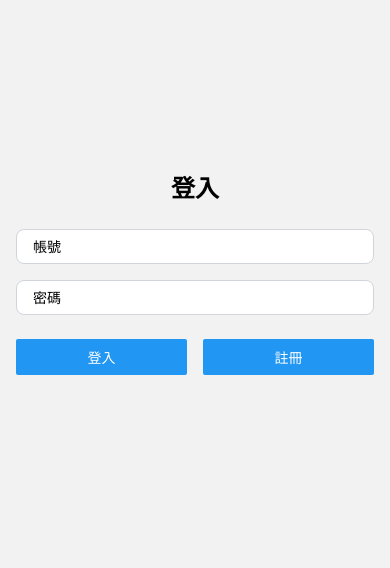
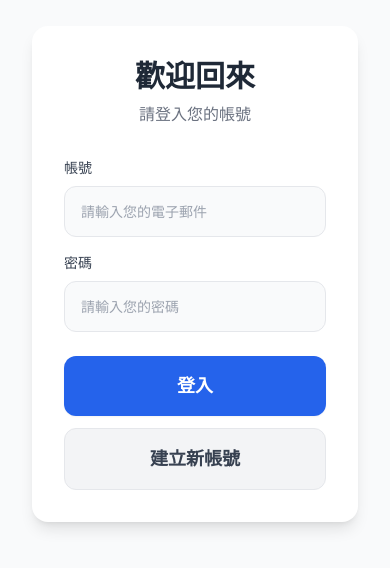
Before and after one commit to yii016999/tuan-fund, a React Native app: screen / in a window 390 px wide. Shown: the part 148-716 px from the top of the page. Built offline with nearby package versions, Linux system fonts and the light colour scheme; no server answers.

Commit message:
更新登入與註冊頁面使全App設計風格一致

```diff
--- a/src/features/auth/screens/LoginScreen.tsx
+++ b/src/features/auth/screens/LoginScreen.tsx
@@ -1,9 +1,9 @@
 import { AUTH_ROUTES } from '@/constants/routes';
-import { useLoginViewModel } from "@/features/auth/viewModel/useLoginViewModel";
+import { useLoginViewModel } from "@/features/auth/viewmodel/useLoginViewModel";
 import { AuthParamList, RootStackParamList } from '@/navigation/types';
 import { CompositeNavigationProp, useNavigation } from '@react-navigation/native';
 import { NativeStackNavigationProp } from '@react-navigation/native-stack';
-import { Button, Text, TextInput, View } from "react-native";
+import { Text, TextInput, TouchableOpacity, View } from "react-native";
 
 export default function LoginScreen() {
   const {
@@ -32,39 +32,69 @@ export default function LoginScreen() {
   }
 
   return (
-    <View className="flex-1 justify-center items-center px-4">
-      <Text className="text-2xl font-bold mb-6">登入</Text>
+    <View className="flex-1 bg-gray-50 justify-center px-6">
+      {/* 主要容器 */}
+      <View className="bg-white rounded-2xl shadow-lg p-8 mx-2">
+        {/* 標題 */}
+        <View className="items-center mb-8">
+          <Text className="text-3xl font-bold text-gray-800 mb-2">歡迎回來</Text>
+          <Text className="text-gray-500 text-base">請登入您的帳號</Text>
+        </View>
 
+        {/* 輸入框區域 */}
+        <View className="mb-6">
+          <View>
+            <Text className="text-gray-700 text-sm font-medium mb-2">帳號</Text>
             <TextInput
-        placeholder="帳號"
+              placeholder="請輸入您的電子郵件"
               value={username}
               onChangeText={setUsername}
-        className="w-full border border-gray-300 rounded-lg px-4 py-2 mb-4 bg-white"
+              className="w-full border border-gray-200 rounded-xl px-4 py-4 bg-gray-50 text-gray-800 focus:border-blue-500 focus:bg-white"
               keyboardType="email-address"
               autoCapitalize="none"
+              placeholderTextColor="#9CA3AF"
             />
+          </View>
 
+          <View className="mt-4">
+            <Text className="text-gray-700 text-sm font-medium mb-2">密碼</Text>
             <TextInput
-        placeholder="密碼"
+              placeholder="請輸入您的密碼"
               value={password}
               onChangeText={setPassword}
-        className="w-full border border-gray-300 rounded-lg px-4 py-2 mb-4 bg-white"
+              className="w-full border border-gray-200 rounded-xl px-4 py-4 bg-gray-50 text-gray-800 focus:border-blue-500 focus:bg-white"
               secureTextEntry
+              placeholderTextColor="#9CA3AF"
             />
-
-      <View className="w-full flex-row justify-between gap-4 mt-2">
-        <View className="flex-1">
-          {/* 登入按鈕 */}
-          <Button title="登入" onPress={onLoginPress} />
-        </View>
-        <View className="flex-1">
-          {/* 前往註冊頁 */}
-          <Button title="註冊" onPress={onRegisterPress} />
           </View>
         </View>
 
-      {/* 顯示錯誤訊息 */}
-      {error ? <Text className="text-red-500 text-sm mt-4">{error}</Text> : null}
+        {/* 錯誤訊息 */}
+        {error && (
+          <View className="bg-red-50 border border-red-200 rounded-lg p-3 mb-6">
+            <Text className="text-red-600 text-sm text-center">{error}</Text>
+          </View>
+        )}
+
+        {/* 按鈕區域 */}
+        <View>
+          {/* 登入按鈕 */}
+          <TouchableOpacity
+            onPress={onLoginPress}
+            className="bg-blue-600 rounded-xl py-4 shadow-sm active:bg-blue-700"
+          >
+            <Text className="text-white text-center font-semibold text-lg">登入</Text>
+          </TouchableOpacity>
+
+          {/* 註冊按鈕 */}
+          <TouchableOpacity
+            onPress={onRegisterPress}
+            className="bg-gray-100 border border-gray-200 rounded-xl py-4 active:bg-gray-200 mt-3"
+          >
+            <Text className="text-gray-700 text-center font-semibold text-lg">建立新帳號</Text>
+          </TouchableOpacity>
+        </View>
+      </View>
     </View>
   )
 }
--- a/src/features/auth/screens/RegisterScreen.tsx
+++ b/src/features/auth/screens/RegisterScreen.tsx
@@ -1,10 +1,10 @@
 import { AUTH_ROUTES } from "@/constants/routes"
 import { REGISTER } from "@/constants/string"
-import { useRegisterViewModel } from "@/features/auth/viewModel/useRegisterViewModel"
+import { useRegisterViewModel } from "@/features/auth/viewmodel/useRegisterViewModel"
 import { AuthParamList } from '@/navigation/types'
 import { useNavigation } from '@react-navigation/native'
 import { NativeStackNavigationProp } from '@react-navigation/native-stack'
-import { Button, Text, TextInput, View } from "react-native"
+import { Text, TextInput, TouchableOpacity, View } from "react-native"
 
 export default function RegisterScreen() {
     const {
@@ -32,50 +32,82 @@ export default function RegisterScreen() {
     }
 
     return (
-        <View className="flex-1 justify-center items-center px-4">
-            <Text className="text-2xl font-bold mb-6">{REGISTER.TITLE}</Text>
+        <View className="flex-1 bg-gray-50 justify-center px-6">
+            {/* 主要容器 */}
+            <View className="bg-white rounded-2xl shadow-lg p-8 mx-2">
+                {/* 標題 */}
+                <View className="items-center mb-8">
+                    <Text className="text-3xl font-bold text-gray-800 mb-2">建立帳號</Text>
+                    <Text className="text-gray-500 text-base">請填寫您的資料</Text>
+                </View>
 
+                {/* 輸入框區域 */}
+                <View className="mb-6">
+                    <View>
+                        <Text className="text-gray-700 text-sm font-medium mb-2">顯示名稱</Text>
                         <TextInput
-                placeholder={REGISTER.DISPLAY_NAME}
+                            placeholder="請輸入您的顯示名稱"
                             value={displayName}
                             onChangeText={setDisplayName}
-                className="w-full border border-gray-300 rounded-lg px-4 py-2 mb-4 bg-white"
+                            className="w-full border border-gray-200 rounded-xl px-4 py-4 bg-gray-50 text-gray-800 focus:border-blue-500 focus:bg-white"
                             keyboardType="default"
                             autoCapitalize="none"
+                            placeholderTextColor="#9CA3AF"
                         />
+                    </View>
 
+                    <View className="mt-4">
+                        <Text className="text-gray-700 text-sm font-medium mb-2">帳號</Text>
                         <TextInput
-                placeholder={REGISTER.USERNAME}
+                            placeholder="請輸入您的帳號"
                             value={username}
                             onChangeText={setUsername}
-                className="w-full border border-gray-300 rounded-lg px-4 py-2 mb-4 bg-white"
+                            className="w-full border border-gray-200 rounded-xl px-4 py-4 bg-gray-50 text-gray-800 focus:border-blue-500 focus:bg-white"
                             keyboardType="default"
                             autoCapitalize="none"
+                            placeholderTextColor="#9CA3AF"
                         />
+                    </View>
 
+                    <View className="mt-4">
+                        <Text className="text-gray-700 text-sm font-medium mb-2">密碼</Text>
                         <TextInput
-                placeholder={REGISTER.PASSWORD}
+                            placeholder="請輸入您的密碼"
                             value={password}
                             onChangeText={setPassword}
-                className="w-full border border-gray-300 rounded-lg px-4 py-2 mb-4 bg-white"
+                            className="w-full border border-gray-200 rounded-xl px-4 py-4 bg-gray-50 text-gray-800 focus:border-blue-500 focus:bg-white"
                             secureTextEntry
+                            placeholderTextColor="#9CA3AF"
                         />
-
-            <View className="w-full flex-row justify-between gap-4 mt-2">
-                <View className="flex-1">
-                    {/* 註冊按鈕 */}
-                    <Button title={REGISTER.REGISTER} onPress={onRegisterSubmitPress} />
-                </View>
-                <View className="flex-1">
-                    {/* 前往登入頁 */}
-                    <Button title={REGISTER.RETURN_TO_LOGIN} onPress={goToLogin} />
                     </View>
                 </View>
 
-            {/* 暫時顯示錯誤訊息 */}
-            {error ? (
-                <Text className="text-red-500 text-sm mb-4">{error}</Text>
-            ) : null}
+                {/* 錯誤訊息 */}
+                {error && (
+                    <View className="bg-red-50 border border-red-200 rounded-lg p-3 mb-6">
+                        <Text className="text-red-600 text-sm text-center">{error}</Text>
+                    </View>
+                )}
+
+                {/* 按鈕區域 */}
+                <View>
+                    {/* 註冊按鈕 */}
+                    <TouchableOpacity
+                        onPress={onRegisterSubmitPress}
+                        className="bg-blue-600 rounded-xl py-4 shadow-sm active:bg-blue-700"
+                    >
+                        <Text className="text-white text-center font-semibold text-lg">註冊</Text>
+                    </TouchableOpacity>
+
+                    {/* 返回登入按鈕 */}
+                    <TouchableOpacity
+                        onPress={goToLogin}
+                        className="bg-gray-100 border border-gray-200 rounded-xl py-4 active:bg-gray-200 mt-3"
+                    >
+                        <Text className="text-gray-700 text-center font-semibold text-lg">返回登入</Text>
+                    </TouchableOpacity>
+                </View>
+            </View>
         </View>
     )
 }
--- /dev/null
+++ b/src/hooks/useRefresh.ts
@@ -0,0 +1,25 @@
+import { useState } from 'react'
+
+export interface UseRefreshProps {
+    onRefresh: () => Promise<void>
+}
+
+export const useRefresh = ({ onRefresh }: UseRefreshProps) => {
+    const [refreshing, setRefreshing] = useState(false)
+
+    const handleRefresh = async () => {
+        setRefreshing(true)
+        try {
+            await onRefresh()
+        } catch (error) {
+            console.error('刷新失敗:', error)
+        } finally {
+            setRefreshing(false)
+        }
+    }
+
+    return {
+        refreshing,
+        handleRefresh,
+    }
+}
```
Lines whose indentation alone changed are shown as unchanged.
